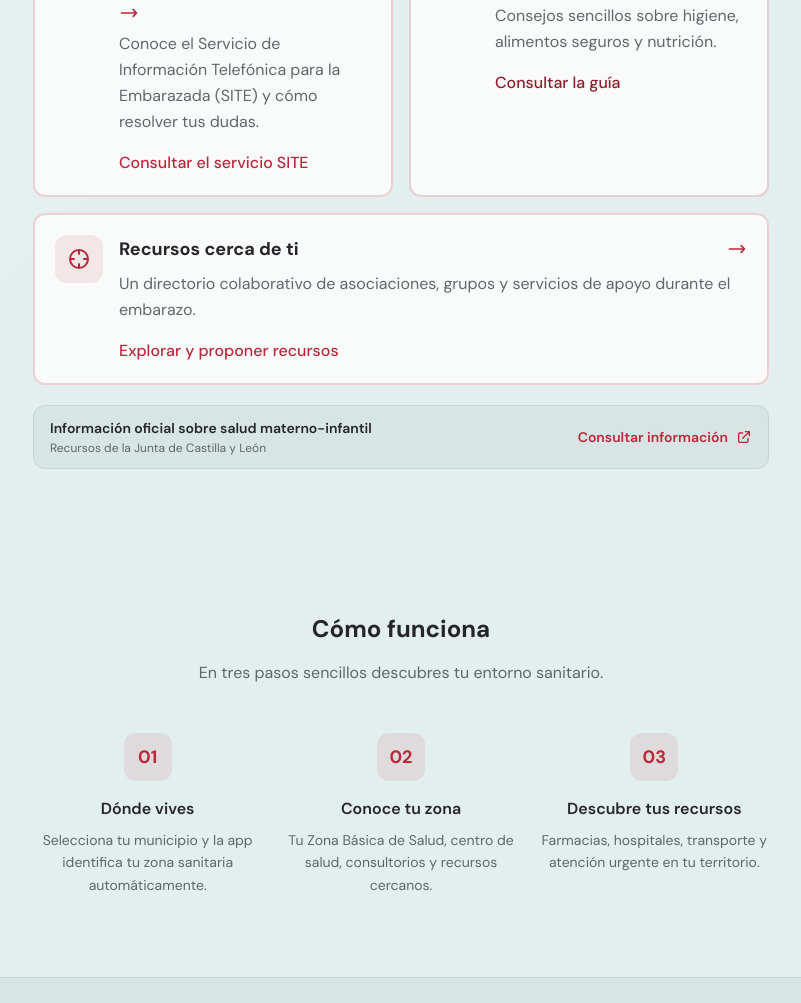
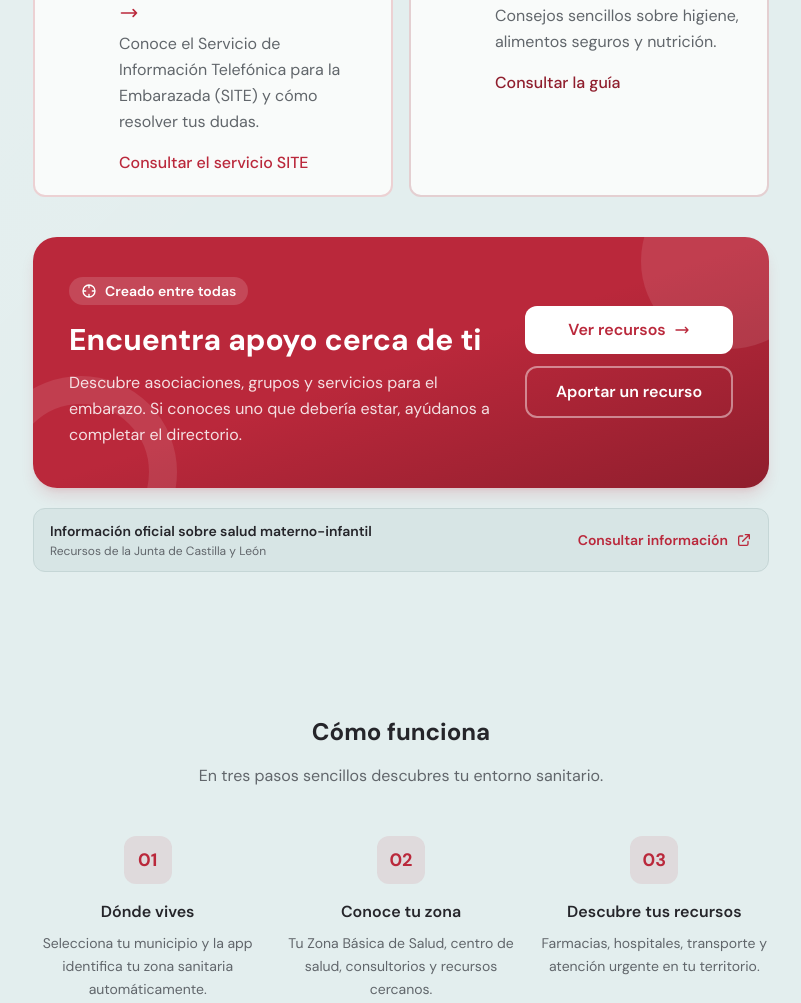
Before and after one commit to betoboga/mi-embarazo-cyl, an Astro site: page / in a window 1280 px wide. Shown: the part 1053-2056 px from the top of the page, without its empty margins (239-1040 px from the left). Built offline with nearby package versions, Linux system fonts and the light colour scheme; Astro itself is replaced by a stand-in of ours.

Commit message:
Convierte recursos en un CTA destacado
Replaced the old resource section with a new styled aside element that provides information about local support resources during pregnancy.

```diff
--- a/src/pages/index.astro
+++ b/src/pages/index.astro
@@ -126,23 +126,27 @@ import Footer from '../components/Footer.astro';
       </a>
       </div>
       </div>
-      <div class="mt-4">
-        <a href="/recursos-cerca" class="group block bg-card border-2 border-primary/20 rounded-xl p-5 no-underline transition-colors hover:border-primary/50 focus-visible:border-primary">
-          <div class="flex items-start gap-4">
-            <div class="w-12 h-12 rounded-xl bg-primary/10 flex items-center justify-center shrink-0" aria-hidden="true">
-              <svg class="w-6 h-6 text-primary" fill="none" viewBox="0 0 24 24" stroke="currentColor" stroke-width="2"><path stroke-linecap="round" stroke-linejoin="round" d="M12 21a9 9 0 100-18 9 9 0 000 18zm0 0v-4m0-10V3m9 9h-4M7 12H3" /></svg>
+      <aside class="relative isolate overflow-hidden mt-10 rounded-3xl bg-gradient-to-br from-primary via-primary to-primary-dark px-6 py-8 sm:px-9 sm:py-10 text-white shadow-lg shadow-primary/15" aria-labelledby="recursos-cerca-title">
+        <div class="absolute -top-16 -right-12 h-44 w-44 rounded-full bg-white/10" aria-hidden="true"></div>
+        <div class="absolute -bottom-20 -left-12 h-48 w-48 rounded-full border-[28px] border-white/10" aria-hidden="true"></div>
+        <div class="relative grid gap-7 sm:grid-cols-[1fr_auto] sm:items-center">
+          <div class="max-w-xl">
+            <div class="inline-flex items-center gap-2 rounded-full bg-white/15 px-3 py-1 text-sm font-semibold mb-4">
+              <svg class="w-4 h-4" fill="none" viewBox="0 0 24 24" stroke="currentColor" stroke-width="2" aria-hidden="true"><path stroke-linecap="round" stroke-linejoin="round" d="M12 21a9 9 0 100-18 9 9 0 000 18zm0 0v-4m0-10V3m9 9h-4M7 12H3" /></svg>
+              Creado entre todas
             </div>
-            <div class="flex-1">
-              <div class="flex flex-wrap items-center justify-between gap-2">
-                <h3 class="text-lg font-bold text-fg">Recursos cerca de ti</h3>
-                <svg class="w-5 h-5 text-primary transition-transform group-hover:translate-x-1" fill="none" viewBox="0 0 24 24" stroke="currentColor" stroke-width="2" aria-hidden="true"><path stroke-linecap="round" stroke-linejoin="round" d="M17 8l4 4m0 0l-4 4m4-4H3" /></svg>
-              </div>
-              <p class="text-muted leading-relaxed mt-2">Un directorio colaborativo de asociaciones, grupos y servicios de apoyo durante el embarazo.</p>
-              <span class="inline-block text-primary font-medium mt-4">Explorar y proponer recursos</span>
-            </div>
+            <h2 id="recursos-cerca-title" class="text-2xl sm:text-3xl font-bold leading-tight">Encuentra apoyo cerca de ti</h2>
+            <p class="mt-3 leading-relaxed text-white/85">Descubre asociaciones, grupos y servicios para el embarazo. Si conoces uno que debería estar, ayúdanos a completar el directorio.</p>
           </div>
-        </a>
-      </div>
+          <div class="flex flex-col gap-3 sm:min-w-52">
+            <a href="/recursos-cerca" class="group inline-flex items-center justify-center gap-2 rounded-xl bg-white px-5 py-3 font-semibold text-primary no-underline transition-colors hover:bg-primary-light">
+              Ver recursos
+              <svg class="w-4 h-4 transition-transform group-hover:translate-x-1 rtl:rotate-180" fill="none" viewBox="0 0 24 24" stroke="currentColor" stroke-width="2" aria-hidden="true"><path stroke-linecap="round" stroke-linejoin="round" d="M17 8l4 4m0 0l-4 4m4-4H3" /></svg>
+            </a>
+            <a href="/recursos-cerca#proponer-title" class="inline-flex items-center justify-center rounded-xl border-2 border-white/45 px-5 py-3 font-semibold text-white no-underline transition-colors hover:bg-white/10">Aportar un recurso</a>
+          </div>
+        </div>
+      </aside>
       <div class="mt-5 flex flex-col sm:flex-row items-start sm:items-center justify-between gap-3 bg-bg-subtle border border-border rounded-xl px-4 py-3">
         <div>
           <p class="text-sm font-semibold text-fg">Información oficial sobre salud materno-infantil</p>
```
